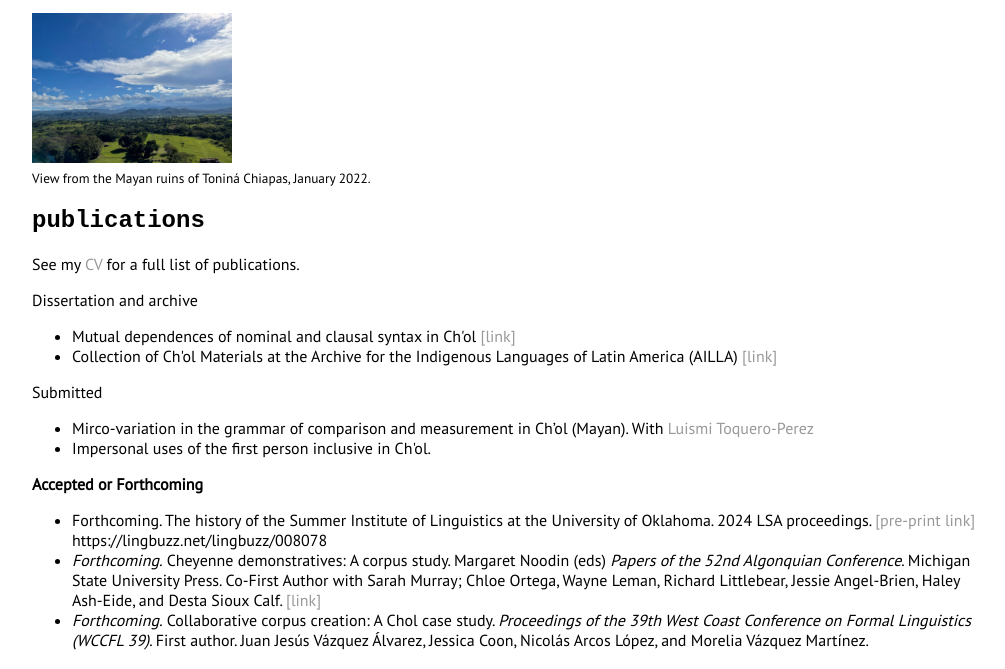
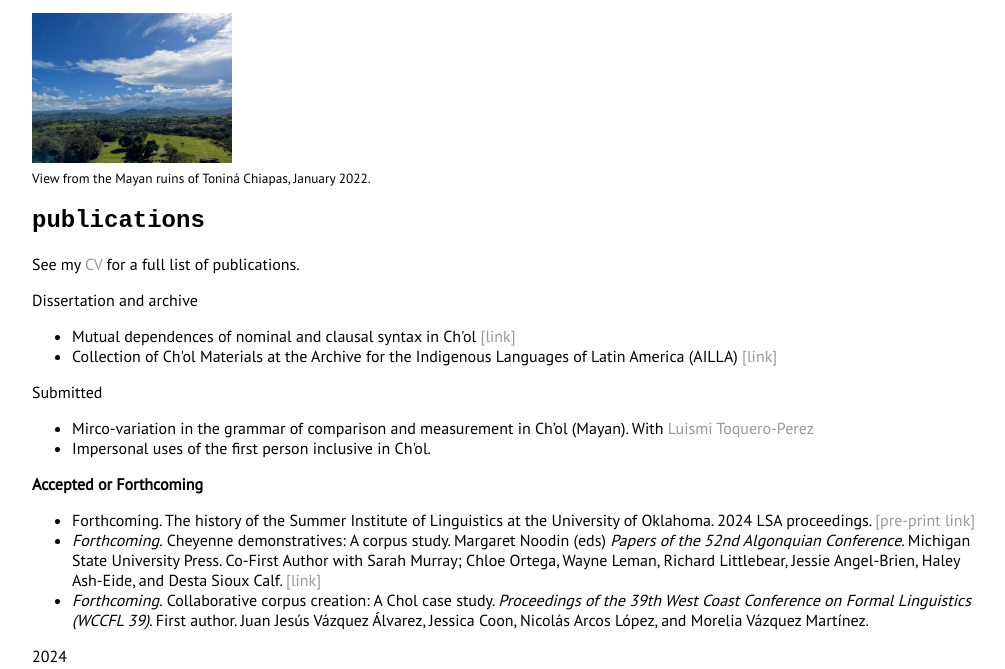
Before and after one commit to carolrose/carolrose.github.io, a plain HTML site: page research.html in a window 1280 px wide. Shown: the part 111-780 px from the top of the page, without its empty margins (88-1093 px from the left). Drawn offline with Linux system fonts and the light colour scheme.

Commit message:
Update research.html

```diff
--- a/research.html
+++ b/research.html
@@ -69,7 +69,7 @@ Submitted
    <p>
 <strong>Accepted or Forthcoming</strong>
    <ul>
-   <li> Forthcoming. The history of the Summer Institute of Linguistics at the University of Oklahoma. 2024 LSA proceedings. <a href="https://lingbuzz.net/lingbuzz/008078"> [pre-print link] </a>  https://lingbuzz.net/lingbuzz/008078
+   <li> Forthcoming. The history of the Summer Institute of Linguistics at the University of Oklahoma. 2024 LSA proceedings. <a href="https://lingbuzz.net/lingbuzz/008078"> [pre-print link] </a>  </li>
 
    <li><i>Forthcoming.</i> Cheyenne demonstratives: A corpus study. Margaret Noodin (eds) <i>Papers of the 52nd Algonquian Conference</i>. Michigan State University Press. Co-First Author with Sarah Murray; Chloe Ortega, Wayne Leman, Richard Littlebear, Jessie Angel-Brien, Haley Ash-Eide, and Desta Sioux Calf. <a href="https://ling.auf.net/lingbuzz/006583"> [link] </a></li>
     <li>   <i>Forthcoming.</i> Collaborative corpus creation: A Chol case study. <i>Proceedings of the 39th West Coast Conference on Formal Linguistics (WCCFL 39)</i>. First author. Juan Jes&uacute;s V&aacute;zquez &Aacute;lvarez, Jessica Coon, Nicol&aacute;s Arcos L&oacute;pez, and Morelia V&aacute;zquez Mart&iacute;nez.</li>
```
